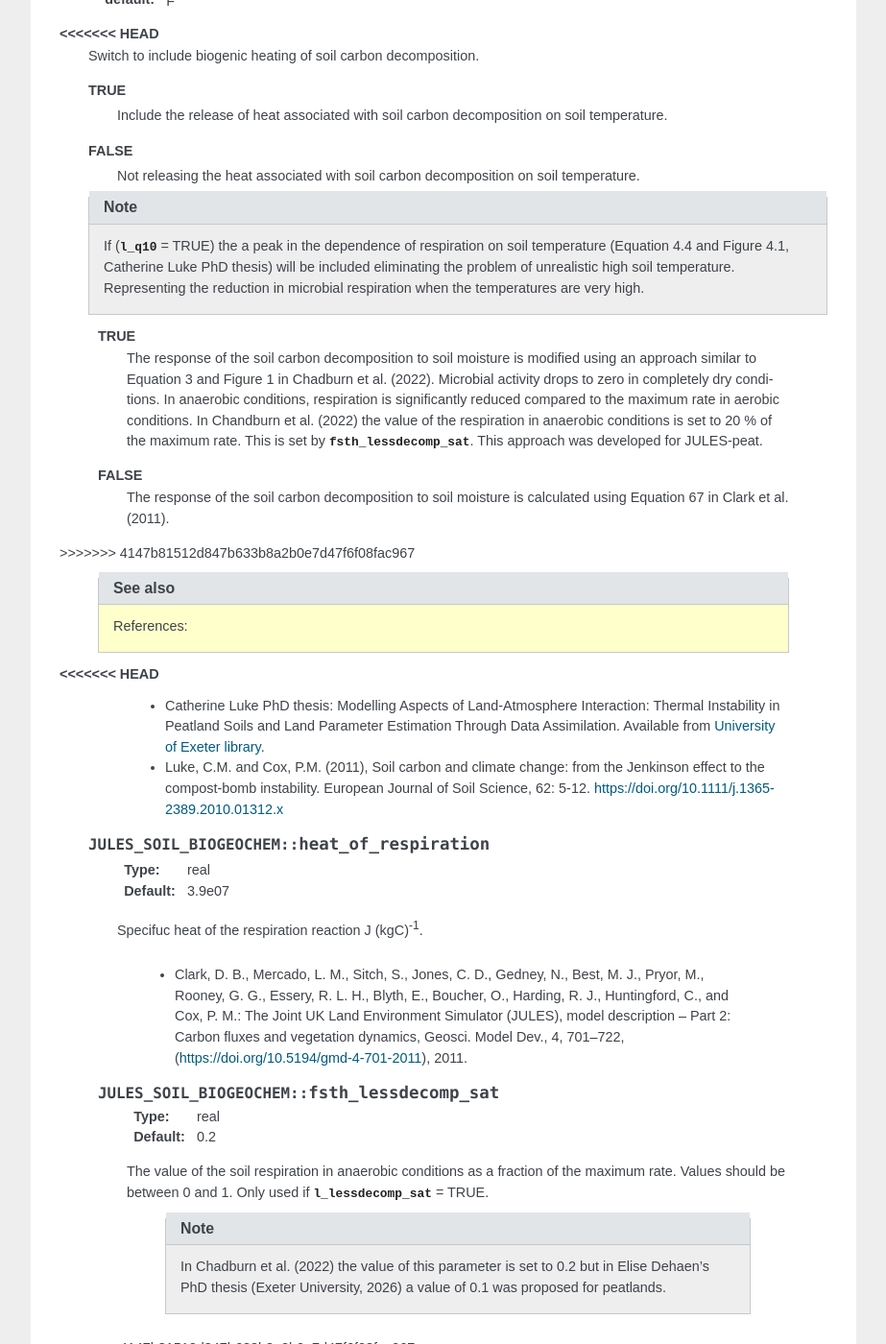
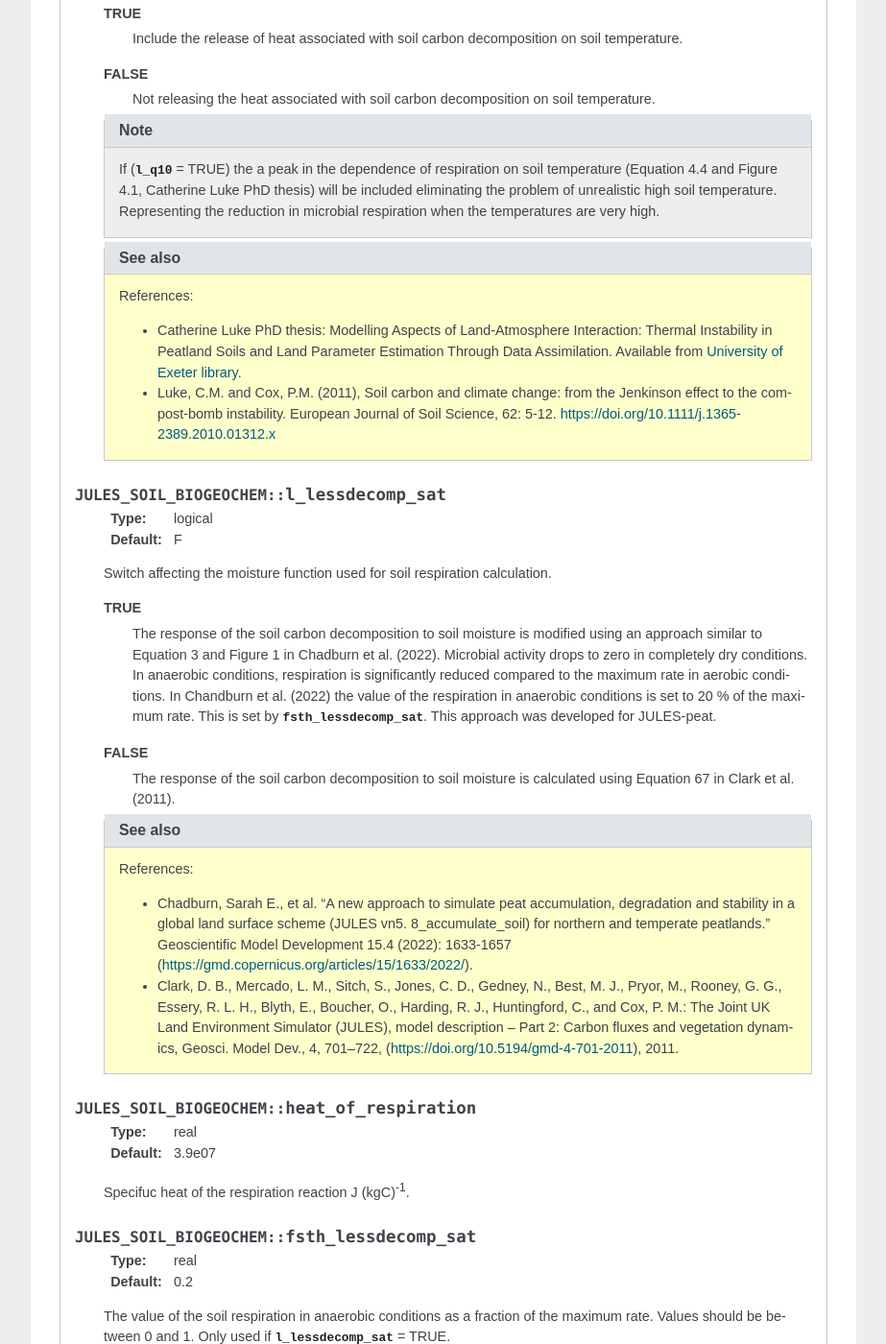
Before and after one commit to MetOffice/jules, a Sphinx documentation site: the page built from doc/source/namelists/jules_soil_biogeochem.nml.rst, in a window 1280 px wide and 1400 px high, scrolled down 2763 px. Shown: the whole window at 96% size, without its empty margins (224-1147 px from the left). Built offline with Sphinx 7.4.7, drawn with Linux system fonts in a browser that asks for light colours; some of the changed text lies outside the part shown.

Commit message:
Modifying the doc as new logical is included [issue #59]

```diff
--- a/doc/source/namelists/jules_soil_biogeochem.nml.rst
+++ b/doc/source/namelists/jules_soil_biogeochem.nml.rst
@@ -113,16 +113,11 @@ If using the ECOSSE soil model, most soil parameters are read from a separate fi
 
           .. note:: If layered soil C is used (:nml:mem:`l_layeredc` = TRUE) the temperature and moisture of each soil layer is used to calculation respiration from that layer.
 
-<<<<<<< HEAD
    .. nml:member:: l_bgc_heat
-=======
-   .. nml:member:: l_lessdecomp_sat
->>>>>>> 4147b81512d847b633b8a2b0e7d47f6f08fac967
 
       :type: logical
       :default: F
 
-<<<<<<< HEAD
       Switch to include biogenic heating of soil carbon decomposition.
 
       TRUE
@@ -132,7 +127,19 @@ If using the ECOSSE soil model, most soil parameters are read from a separate fi
           Not releasing the heat associated with soil carbon decomposition on soil temperature.
 
       .. note:: If (:nml:mem:`l_q10` = TRUE) the a peak in the dependence of respiration on soil temperature (Equation 4.4 and Figure 4.1, Catherine Luke PhD thesis) will be included eliminating the problem of unrealistic high soil temperature. Representing the reduction in microbial respiration when the temperatures are very high.
-=======
+
+      .. seealso::
+         References:
+
+         * Catherine Luke PhD thesis: Modelling Aspects of Land-Atmosphere Interaction: Thermal Instability in Peatland Soils and Land Parameter Estimation Through Data Assimilation. Available from `University of Exeter library <https://ore.exeter.ac.uk/articles/thesis/Modelling_Aspects_of_Land-Atmosphere_Interaction_Thermal_Instability_in_Peatland_Soils_and_Land_Parameter_Estimation_Through_Data_Assimilation/29696525>`_.
+
+         * Luke, C.M. and Cox, P.M. (2011), Soil carbon and climate change: from the Jenkinson effect to the compost-bomb instability. European Journal of Soil Science, 62: 5-12. https://doi.org/10.1111/j.1365-2389.2010.01312.x
+
+   .. nml:member:: l_lessdecomp_sat
+
+      :type: logical
+      :default: F
+
       Switch affecting the moisture function used for soil respiration calculation.
 
       TRUE
@@ -140,15 +147,13 @@ If using the ECOSSE soil model, most soil parameters are read from a separate fi
 
       FALSE
          The response of the soil carbon decomposition to soil moisture is calculated using Equation 67 in Clark et al. (2011).
->>>>>>> 4147b81512d847b633b8a2b0e7d47f6f08fac967
 
       .. seealso::
          References:
 
-<<<<<<< HEAD
-         * Catherine Luke PhD thesis: Modelling Aspects of Land-Atmosphere Interaction: Thermal Instability in Peatland Soils and Land Parameter Estimation Through Data Assimilation. Available from `University of Exeter library <https://ore.exeter.ac.uk/articles/thesis/Modelling_Aspects_of_Land-Atmosphere_Interaction_Thermal_Instability_in_Peatland_Soils_and_Land_Parameter_Estimation_Through_Data_Assimilation/29696525>`_.
+         * Chadburn, Sarah E., et al. "A new approach to simulate peat accumulation, degradation and stability in a global land surface scheme (JULES vn5. 8_accumulate_soil) for northern and temperate peatlands." Geoscientific Model Development 15.4 (2022): 1633-1657 (https://gmd.copernicus.org/articles/15/1633/2022/).
 
-         * Luke, C.M. and Cox, P.M. (2011), Soil carbon and climate change: from the Jenkinson effect to the compost-bomb instability. European Journal of Soil Science, 62: 5-12. https://doi.org/10.1111/j.1365-2389.2010.01312.x
+         * Clark, D. B., Mercado, L. M., Sitch, S., Jones, C. D., Gedney, N., Best, M. J., Pryor, M., Rooney, G. G., Essery, R. L. H., Blyth, E., Boucher, O., Harding, R. J., Huntingford, C., and Cox, P. M.: The Joint UK Land Environment Simulator (JULES), model description – Part 2: Carbon fluxes and vegetation dynamics, Geosci. Model Dev., 4, 701–722, (https://doi.org/10.5194/gmd-4-701-2011), 2011.
 
    .. nml:member:: heat_of_respiration
 
@@ -169,7 +171,6 @@ If using the ECOSSE soil model, most soil parameters are read from a separate fi
       The value of the soil respiration in anaerobic conditions as a fraction of the maximum rate. Values should be between 0 and 1. Only used if :nml:mem:`l_lessdecomp_sat` = TRUE.
 
        .. note:: In Chadburn et al. (2022) the value of this parameter is set to 0.2 but in Elise Dehaen's PhD thesis (Exeter University, 2026) a value of 0.1 was proposed for peatlands.
->>>>>>> 4147b81512d847b633b8a2b0e7d47f6f08fac967
 
 
 .. nml:group:: Parameters for the 4-pool model (only used if :nml:mem:`soil_bgc_model` = 2)
```
Also changed, not shown: other parts of doc/source/namelists/jules_soil_biogeochem.nml.rst (+0 -3 lines).
